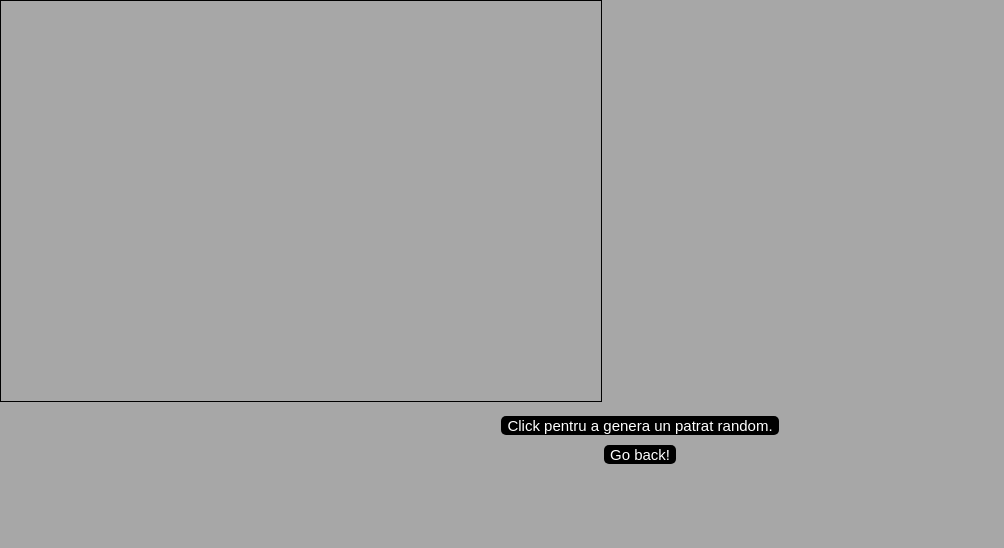
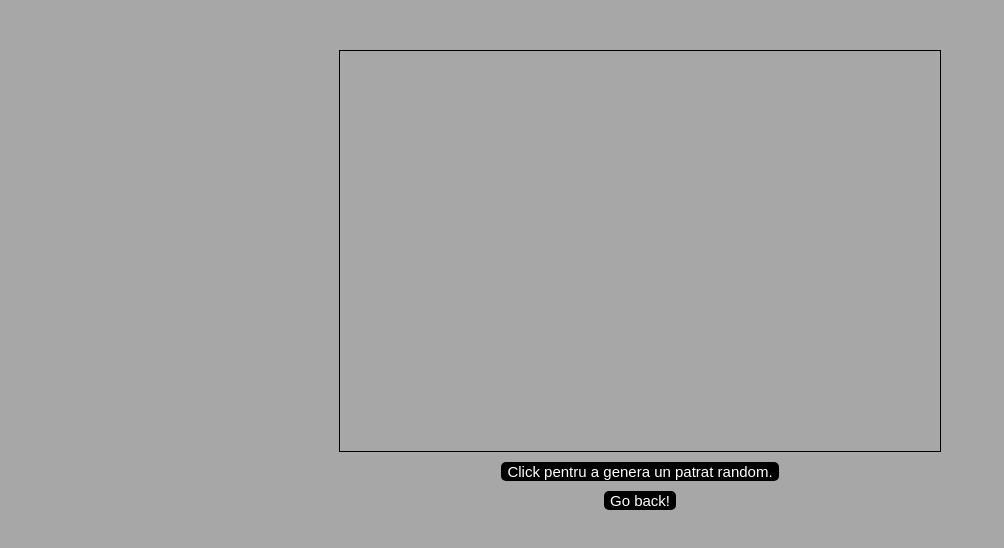
Before and after one commit to g-andrei/Teme_webinar_Cognizant_Softvision, a plain HTML site: page Tema 2/secondCanvas.html in a window 1280 px wide. Shown: the whole page, without its empty margins (0-1004 px from the left). Drawn offline with Linux system fonts and the light colour scheme.

Commit message:
am centrat cele 2 canvasuri

```diff
--- a/Tema 2/secondCanvas.html
+++ b/Tema 2/secondCanvas.html
@@ -8,7 +8,7 @@
 
 <body>
 
-    <canvas id="canvasForRandomSquare" class="gameArea" width="600" height="400 "></canvas>
+    <canvas id="canvasForRandomSquare" class="secondCanvas" width="600" height="400 "></canvas>
 
     <button id="buttonForRandomSquare"> Click pentru a genera un patrat random. </button>
 
--- a/Tema 2/style/style.css
+++ b/Tema 2/style/style.css
@@ -15,8 +15,14 @@ h3 {
 
 .gameArea {
     border: 1px solid #000000;
-    /* margin: 0 auto 0 auto;
-    display: block; */
+    margin: 0 auto 0 auto;
+    display: block;
+}
+
+.secondCanvas {
+    border: 1px solid #000000;
+    margin: 50px auto 0 auto;
+    display: block;
 }
 
 a {
```
Also changed, not shown: Tema 2/index.html (+2 -1 lines).
